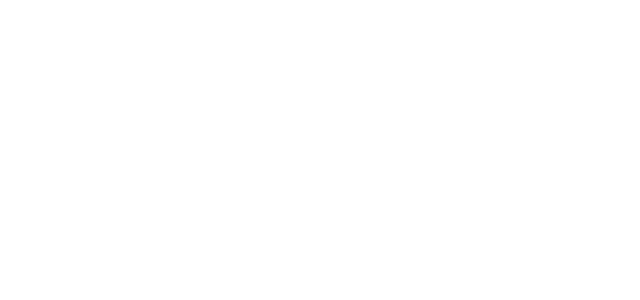
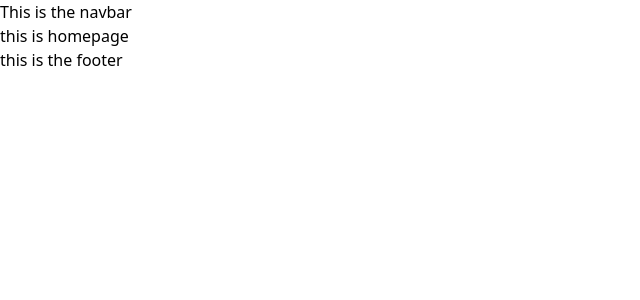
Before and after one commit to nahidbinwadood/aaronn-ecommerce, a React (Vite) app: page / in a window 1280 px wide. Shown: the top 300 px of the page, without its empty margins (0-640 px from the left). Built offline with nearby package versions, Linux system fonts and the light colour scheme.

Commit message:
updated the layout

```diff
--- a/src/Layout/MainLayout.jsx
+++ b/src/Layout/MainLayout.jsx
@@ -1,11 +1,21 @@
-
+import { Outlet } from 'react-router-dom';
+import Navbar from './../Shared/Navbar';
+import Footer from '../Shared/Footer';
 
 const MainLayout = () => {
-    return (
-        <div>
-
-        </div>
-    );
+  return (
+    <>
+      <nav>
+        <Navbar />
+      </nav>
+      <main>
+        <Outlet />
+      </main>
+      <footer>
+        <Footer />
+      </footer>
+    </>
+  );
 };
 
 export default MainLayout;
--- a/src/Routes/Router.jsx
+++ b/src/Routes/Router.jsx
@@ -1,5 +1,6 @@
 import { createBrowserRouter } from 'react-router-dom';
 import MainLayout from '../Layout/MainLayout';
+import Homepage from '../Pages/Homepage/Homepage';
 
 const router = createBrowserRouter([
   {
@@ -8,6 +9,7 @@ const router = createBrowserRouter([
     children: [
       {
         path: '/',
+        element: <Homepage />,
       },
     ],
   },
```
